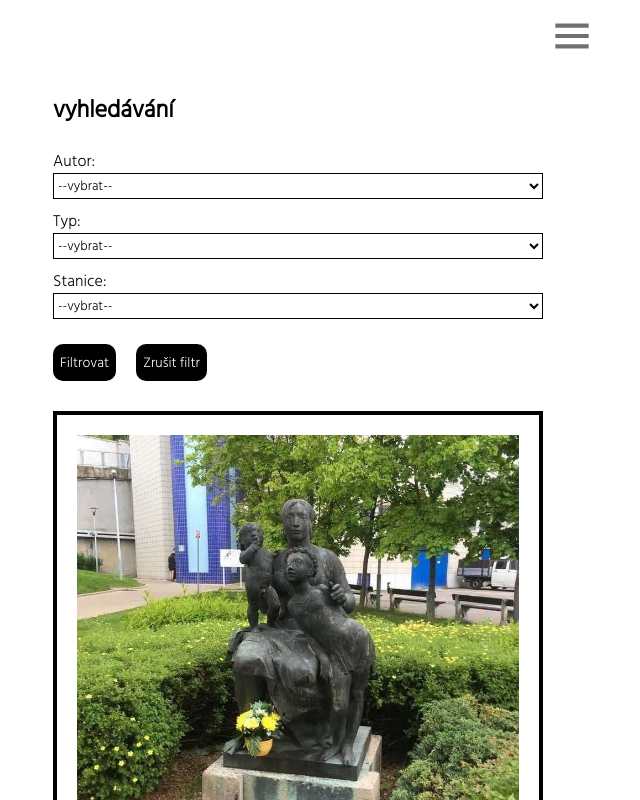
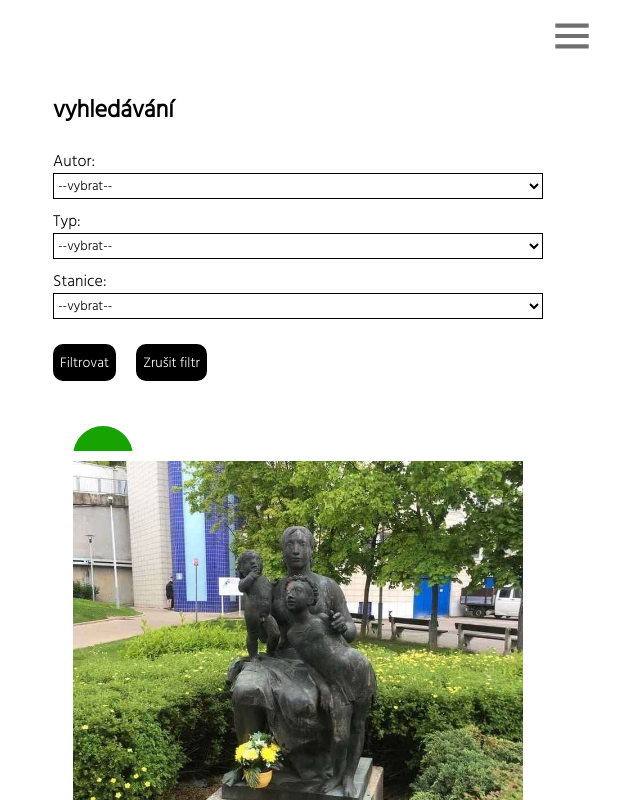
Before and after one commit to hrafil/UMetra_next.js, a Next.js app: page /search in a window 1280 px wide. Both pictures are taken after a click on the button "Filtrovat". Shown: the top 800 px of the page, without its empty margins (362-1002 px from the left). Built offline with nearby package versions, Linux system fonts and the light colour scheme.

Commit message:
PopUp u search a circle

```diff
--- a/data/listStation.json
+++ b/data/listStation.json
@@ -8,7 +8,7 @@
         "name": "Péče o děti",
         "id": "a-nem1",
         "author": "Richard Ferdinand Podzemný, Jiří Kryštůfek",
-        "type": "plastika",
+        "type": "socha",
         "date": "",
         "material": "",
         "image": "/a-nem1.jpg"
@@ -69,7 +69,7 @@
         "name": "bez názvu (ruce)",
         "id": "a-hra2",
         "author": "Slavoj Nejdl",
-        "type": "kamenný reliéf",
+        "type": "reliéf",
         "date": "1978",
         "material": "kámen",
         "image": "/a-hra2.jpg"
@@ -80,7 +80,7 @@
         "name": "bez názvu (nápis)",
         "id": "a-hra3",
         "author": "Slavoj Nejdl",
-        "type": "kamenný reliéf",
+        "type": "reliéf",
         "date": "1978",
         "material": "kámen",
         "image": "/a-hra3.jpg"
@@ -107,7 +107,7 @@
         "name": "repliky soch A. Brauna",
         "id": "a-mal1",
         "author": "",
-        "type": "plastika",
+        "type": "socha",
         "date": "1973",
         "material": "kámen",
         "image": "/a-mal1.jpg"
@@ -224,8 +224,8 @@
         "artwork": "Můstek6",
         "name": "bez názvu",
         "id": "a-mus6",
-        "author": "neznámý",
-        "type": "plastika",
+        "author": "neznámý autor",
+        "type": "socha",
         "date": "",
         "material": "",
         "image": "/a-mus6.jpg"
@@ -269,7 +269,7 @@
         "name": "Alegorie míru",
         "id": "a-nam1",
         "author": "Jan Kryštůfek",
-        "type": "plastika",
+        "type": "socha",
         "date": "",
         "material": "bronz",
         "image": "/a-nam1.jpg"
@@ -442,7 +442,7 @@
         "name": "Pomník Dukelským hrdinům",
         "id": "b-nb1",
         "author": "Milan Vácha",
-        "type": "plastika",
+        "type": "socha",
         "date": "1988",
         "material": "pískovec",
         "image": "/b-nb1.jpg"
@@ -453,7 +453,7 @@
         "name": "Trifot",
         "id": "b-nb2",
         "author": "David Černý",
-        "type": "plastika",
+        "type": "socha",
         "date": "2016",
         "material": "",
         "image": "/b-nb2.jpg"
@@ -472,7 +472,7 @@
         "name": "Vztah přírody a techniky",
         "id": "b-r1",
         "author": "Zdeněk Hošek",
-        "type": "plastika",
+        "type": "socha",
         "date": "1988",
         "material": "žula, bronz",
         "image": "/b-r1.jpg"
@@ -592,7 +592,7 @@
         "name": "Hlava Franze Kafky",
         "id": "b-nt1",
         "author": "David Černý",
-        "type": "plastika",
+        "type": "socha",
         "date": "2014",
         "material": "",
         "image": "/b-nt1.jpg"
@@ -640,7 +640,7 @@
         "artwork": "Můstek4",
         "name": "bez názvu",
         "id": "b-m4",
-        "author": "neznámý",
+        "author": "neznámý autor",
         "type": "pítko",
         "date": "",
         "material": "reliéf",
@@ -660,9 +660,9 @@
         "name": "Bitva o Sokolovo",
         "id": "b-f1",
         "author": "Oldřich Oplt, Sauro Ballardini",
-        "type": "kamenná mozaika",
+        "type": "mozaika",
         "date": "1974",
-        "material": "plastika",
+        "material": "kámen",
         "image": "/b-f1.jpg"
       },
       {
@@ -670,7 +670,7 @@
         "name": "Mostaři",
         "id": "b-f2",
         "author": "Karel Hladík",
-        "type": "plastika",
+        "type": "socha",
         "date": "1980",
         "material": "",
         "image": "/b-f2.jpg"
@@ -710,7 +710,7 @@
         "name": "bez názvu (fontána)",
         "id": "b-i2",
         "author": "Lydie Hladíková, Děvana Mírová, Marie Rychlíková",
-        "type": "plastika",
+        "type": "socha",
         "date": "1964",
         "material": "keramika",
         "image": "/b-i2.jpg"
@@ -721,7 +721,7 @@
         "name": "bez názvu (keramická mříž)",
         "id": "b-i3",
         "author": "Lydie Hladíková, Děvana Mírová, Marie Rychlíková",
-        "type": "plastika",
+        "type": "socha",
         "date": "1963",
         "material": "keramika",
         "image": "/b-i3.jpg"
@@ -758,7 +758,7 @@
         "name": "Červený květ",
         "id": "b-p3",
         "author": "Jiří Kryštůfek",
-        "type": "plastika",
+        "type": "socha",
         "date": "1970",
         "material": "mramor",
         "image": "/b-p3.jpg"
@@ -769,7 +769,7 @@
         "id": "b-p1",
         "author": "Alexius Appl",
         "date": "1987",
-        "type": "plastika",
+        "type": "socha",
         "material": "ocel",
         "image": "/b-p1.jpg"
       },
@@ -814,7 +814,7 @@
         "id": "b-v1",
         "author": "Petr Voříšek",
         "date": "1999",
-        "type": "plastika",
+        "type": "socha",
         "material": "kov",
         "image": "/b-v1.jpg"
       },
@@ -844,7 +844,7 @@
         "id": "b-h1",
         "author": "Arnošt Košík",
         "date": "1970",
-        "type": "plastika",
+        "type": "socha",
         "material": "bílý beton",
         "image": "/b-h1.jpg"
       },
@@ -855,7 +855,7 @@
         "id": "b-h2",
         "author": "Jaroslav Hladký",
         "date": "1985",
-        "type": "plastika",
+        "type": "socha",
         "material": "bronz",
         "image": "/b-h2.jpg"
       }
@@ -874,7 +874,7 @@
         "name": "Kosmonauti",
         "id": "c-h1",
         "author": "Jan Bartoš",
-        "type": "plastika",
+        "type": "socha",
         "date": "1979",
         "material": "bronz",
         "image": "/c-h1.jpg",
@@ -922,7 +922,7 @@
         "name": "Budovatel metra",
         "id": "c-ch1",
         "author": "František Radvan",
-        "type": "plastika",
+        "type": "socha",
         "date": "80. léta 20. století",
         "material": "bronz",
         "image": "/c-ch1.jpg",
@@ -986,7 +986,7 @@
         "name": "Barikáda - květen 1945",
         "id": "c-prp1",
         "author": "Stanislav Hanzík",
-        "type": "plastika",
+        "type": "socha",
         "date": "",
         "material": "kámen",
         "image": "/c-prp1.jpg"
@@ -1143,7 +1143,7 @@
         "artwork": "Hlavní nádraží5",
         "name": "bez názvu (výdech)",
         "id": "c-hla6",
-        "author": "",
+        "author": "neznámý autor",
         "type": "výdech z metra",
         "date": "",
         "material": "beton, kov",
@@ -1172,9 +1172,9 @@
         "name": "Mostaři",
         "id": "c-f2",
         "author": "Karel Hladík",
-        "type": "plastika",
+        "type": "socha",
         "date": "1980",
-        "material": "plastika",
+        "material": "",
         "image": "/b-f2.jpg",
         "location": "Florenc"
       }
@@ -1214,7 +1214,7 @@
         "name": "bez názvu",
         "id": "c-vl3",
         "author": "Vladimír Dolejš",
-        "type": "keramická stěna",
+        "type": "stěna",
         "date": "1984",
         "material": "keramika",
         "image": "/c-vl3.jpg",
@@ -1244,7 +1244,7 @@
         "name": "Řeka",
         "id": "c-nh1",
         "author": "Josef Klimeš",
-        "type": "plastika",
+        "type": "socha",
         "date": "1984",
         "material": "mramor",
         "image": "/c-nh1.jpg",
--- a/pages/search.js
+++ b/pages/search.js
@@ -5,6 +5,7 @@ import AllTypes from '../components/AllTypes';
 import { getAllStation } from '../lib/allStation';
 import styles from '../styles/Search.module.css';
 import listStation from '../data/listStation.json';
+import Popup from 'reactjs-popup';
 
 const Search = (lines) => {
   const justStations = AllStation();
@@ -81,6 +82,9 @@ const Search = (lines) => {
     station.artworks.map((artwork) => artworksIn.push(artwork));
   });
 
+  // const circleClass =
+  //   artwork.id.slice(0, 1) === 'a' ? styles.circleGreen : styles.circleYellow;
+
   return (
     <div className={styles.container}>
       <h2 className={styles.title}>vyhledávání</h2>
@@ -131,11 +135,42 @@ const Search = (lines) => {
         {finalSelection !== null
           ? finalSelection.map((artwork) => (
               <div className={styles.artwork} key={artwork.id}>
-                <img
-                  className={styles.img}
-                  src={artwork.image}
-                  alt={artwork.name}
-                />
+                <div
+                  className={
+                    artwork.id.slice(0, 1) === 'a'
+                      ? styles.circleGreen
+                      : artwork.id.slice(0, 1) === 'b'
+                      ? styles.circleYellow
+                      : artwork.id.slice(0, 1) === 'c'
+                      ? styles.circleRed
+                      : ''
+                  }
+                ></div>
+                <Popup
+                  trigger={
+                    <img
+                      src={artwork.image}
+                      alt={artwork.name}
+                      className={styles.img}
+                    />
+                  }
+                  modal
+                  nested
+                >
+                  {(close) => (
+                    <div className="modal">
+                      <button className="close" onClick={close}>
+                        &times;
+                      </button>
+                      <img
+                        className="img_popup"
+                        src={artwork.image}
+                        alt={artwork.name}
+                      />
+                    </div>
+                  )}
+                </Popup>
+
                 <div className={styles.artwork_text}>
                   <p>{artwork.name.toUpperCase()}</p>
                   <p>{artwork.author}</p>
--- a/styles/Search.module.css
+++ b/styles/Search.module.css
@@ -1,10 +1,12 @@
 .container {
-  padding: 60px 20px 0 20px;
+  padding-top: 60px;
   text-align: left;
   display: flex;
   flex-direction: row;
   flex-wrap: wrap;
-  width: 100vw;
+  margin: 0 auto;
+  width: 85vw;
+
   /* height: 100vh; */
 }
 
@@ -17,6 +19,24 @@
 
 .text {
   font-size: 12px;
+}
+
+.form {
+  display: flex;
+  flex-wrap: wrap;
+  margin-bottom: 25px;
+}
+
+.select {
+  width: 100%;
+  margin-bottom: 10px;
+  font-family: 'Hind Siliguri', sans-serif;
+  border-color: black;
+  background-color: white;
+}
+
+.label {
+  width: 100%;
 }
 
 .button {
@@ -34,9 +54,47 @@
 }
 
 .artwork {
-  margin: 30px 0;
+  margin: 35px 0;
   padding: 10px;
-  border: 4px solid black;
+  position: relative;
+  /* border: 4px solid black; */
+}
+
+.circleGreen {
+  background-color: #17a301;
+  height: 60px;
+  width: 60px;
+  border-radius: 50%;
+  position: absolute;
+  z-index: -1;
+  top: -15px;
+  left: 20px;
+  display: inline-block;
+}
+
+.circleYellow {
+  background-color: #ffce2d;
+  height: 60px;
+  width: 60px;
+  border-radius: 50%;
+  position: absolute;
+  z-index: -1;
+  top: -15px;
+  left: 40%;
+  display: inline-block;
+}
+
+.circleRed {
+  background-color: #ff2632;
+  height: 60px;
+  width: 60px;
+  border-radius: 50%;
+  position: absolute;
+  z-index: -1;
+  top: -15px;
+  right: 20px;
+  display: inline-block;
+  /* opacity: 0.8; */
 }
 
 /* .artwork_yellow {
@@ -54,6 +112,7 @@
 .img {
   width: 100%;
   height: auto;
+  border: 10px solid white;
 }
 
 .artwork_text {
@@ -63,23 +122,6 @@
 
 .artwork_text p {
   margin: 0;
-}
-
-.form {
-  display: flex;
-  flex-wrap: wrap;
-}
-
-.select {
-  width: 100%;
-  margin-bottom: 10px;
-  font-family: 'Hind Siliguri', sans-serif;
-  border-color: black;
-  background-color: white;
-}
-
-.label {
-  width: 100%;
 }
 
 @media (min-width: 350px) {
--- a/styles/globals.css
+++ b/styles/globals.css
@@ -252,9 +252,9 @@ li {
 
 .logo {
   position: absolute;
-  left: -40px;
-  top: -5px;
-  width: 100px;
+  left: -20px;
+  top: -10px;
+  width: 80px;
   border: none;
   cursor: pointer;
 }
@@ -276,6 +276,9 @@ li {
 img {
   width: 100%;
   height: 100%;
+}
+
+.container_artworks img {
   border: 10px solid white;
 }
 
```
Also changed, not shown: public/logo.svg.
